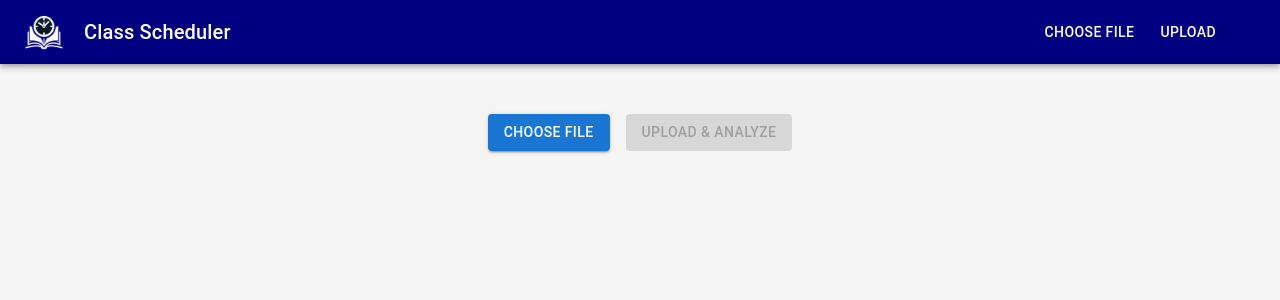
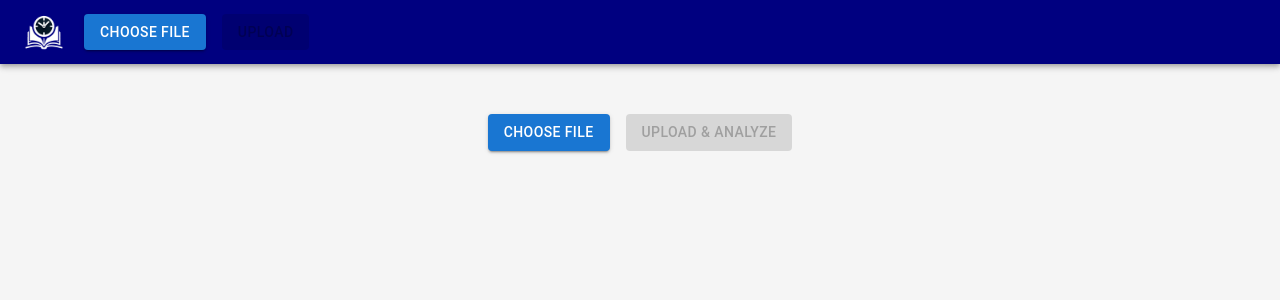
Before and after one commit to ladew222/sched_op_react, a React (Create React App) app: page / in a window 1280 px wide. Shown: the top 300 px of the page. Built offline with nearby package versions, Linux system fonts and the light colour scheme.

Commit message:
multiple file upload

```diff
--- a/src/components/CustomToolbar.js
+++ b/src/components/CustomToolbar.js
@@ -1,4 +1,4 @@
-import React from 'react';
+import React, { useState } from 'react';
 import AppBar from '@mui/material/AppBar';
 import Toolbar from '@mui/material/Toolbar';
 import Typography from '@mui/material/Typography';
@@ -6,7 +6,6 @@ import Button from '@mui/material/Button';
 import Slider from '@mui/material/Slider';
 import Box from '@mui/material/Box';
 import { styled } from '@mui/material/styles';
-
 
 // Styled components for better control over slider color
 const StyledSlider = styled(Slider)(({ theme }) => ({
@@ -34,17 +33,17 @@ const GradientButton = styled(Button)(({ theme }) => ({
 }));
 
 const CustomToolbar = ({ fileData, onOptimize, onHoldAll, sliderValues, onSliderChange }) => {
+  const [file, setStFile] = useState(null);
+  const [uploadStatus, setUploadStatus] = useState('');
 
-      // State to store the selected file for uploading
-  const [studentScheduleFile, setStudentScheduleFile] = React.useState(null);
-  const [uploadStatus, setUploadStatus] = React.useState('');
+  const handleFileChange = (event) => {
+    setStFile(event.target.files[0]);
+  };
 
-
-// Inside CustomToolbar component
-  const handleFileUpload = () => {
-    if (studentScheduleFile) {
+  const handleUpload = () => {
+    if (file) {
       const formData = new FormData();
-      formData.append('file', studentScheduleFile);
+      formData.append('file', file);
 
       fetch('/upload_student_schedule', {
         method: 'POST',
@@ -57,25 +56,20 @@ const CustomToolbar = ({ fileData, onOptimize, onHoldAll, sliderValues, onSlider
         return response.json();
       })
       .then(result => {
+        if (result.error) {
+          setUploadStatus(result.error);
+          return;
+        }
         setUploadStatus('File uploaded successfully.');
-        // Handle the successful upload here
+        // Optionally, perform an action on successful upload
+        // onOptimize(); // You can call onOptimize or similar function if needed
       })
       .catch(error => {
-        setUploadStatus('Failed to upload file.');
-        // Handle the error here
+        setUploadStatus('Failed to upload file. ' + error.message);
       });
+    } else {
+      setUploadStatus('Please select a file first.');
     }
-  };
-
-    const handleFileChange = (event) => {
-      // Get the first file in the file input (if multiple files are allowed, this would need to be adjusted)
-      const file = event.target.files[0];
-
-      // Update the studentScheduleFile state with the selected file
-      setStudentScheduleFile(file);
-
-      // Optionally reset the upload status if you have a message being displayed from a previous upload
-      setUploadStatus('');
   };
 
 
@@ -83,54 +77,56 @@ const CustomToolbar = ({ fileData, onOptimize, onHoldAll, sliderValues, onSlider
   return (
     <AppBar position="static" sx={{ backgroundColor: 'navy' }}>
       <Toolbar>
-          {/* Logo and title */}
-          <Box sx={{ display: 'flex', alignItems: 'center', flexGrow: 1 }}>
-            <img src="/logo.webp" alt="Class Scheduler Logo" style={{ marginRight: 20, height: '40px' }} />
-            <Typography variant="h6" component="div" sx={{ color: 'white' }}>
-              Class Scheduler
-            </Typography>
-          </Box>
+        {/* Logo aligned to the far left and sized small */}
+        <img src="/logo.webp" alt="Class Scheduler Logo" style={{ marginRight: 20, height: '40px', flexGrow: 0 }} />
 
-          {/* File upload and info */}
-          <Box sx={{ display: 'flex', flexDirection: 'column', alignItems: 'center', mr: 4 }}>
-          <Box sx={{ display: 'flex', flexDirection: 'row', alignItems: 'center', gap: '10px' }}> {/* Add gap between elements */}
+        {/* Title next to the logo */}
+        <Box>
           <input
-                accept=".csv"
+              accept="csv/*"
               style={{ display: 'none' }}
-                id="file-upload"
+              id="raised-button-St_file"
               type="file"
               onChange={handleFileChange}
           />
-              <label htmlFor="file-upload">
-              <Button component="span" sx={{ color: 'white', fontSize: '0.875rem' }}> {/* Adjust font size */}
+          <label htmlFor="raised-button-St_file">
+              <Button variant="contained" component="span" color="primary">
                   Choose File
               </Button>
           </label>
-              <Button onClick={handleFileUpload} sx={{ color: 'white', fontSize: '0.875rem' }}> {/* Adjust font size */}
+          <Button
+              variant="contained"
+              color="primary"
+              onClick={handleUpload}
+              sx={{ ml: 2 }}
+              disabled={!file}
+          >
               Upload
           </Button>
             </Box>
+
         {fileData && (
-              <Box sx={{ display: 'flex', flexDirection: 'column', alignItems: 'center', mt: 1 }}> {/* Add margin-top */}
-                <Typography color="inherit" sx={{ my: 1 }}>
+          <>
+            <GradientButton onClick={onOptimize}>Optimize</GradientButton>
+            <Typography color="inherit" sx={{ marginLeft: '20px', marginRight: '20px' }}>
               {fileData.name}
             </Typography>
             <Typography color="inherit">
               File size: {(fileData.size / 1024).toFixed(2)} KB
             </Typography>
+          </>
+        )}
+
+        {/* Sliders displayed if file data is available */}
+        {fileData && (
+          <Box sx={{ width: '100%', display: 'flex', justifyContent: 'space-around', padding: '10px 0' }}>
+            <StyledSliderBox sliderValues={sliderValues} onSliderChange={onSliderChange} />
           </Box>
-            )}
-          </Box>
-
-          {/* Sliders */}
-          {fileData && (
-            <StyledSliderBox sliderValues={sliderValues} onSliderChange={onSliderChange}  sx={{ width: '100%' }} />
         )}
       </Toolbar>
     </AppBar>
   );
 };
-
 
 // Component for sliders to keep CustomToolbar clean
 const StyledSliderBox = ({ sliderValues, onSliderChange }) => (
```
Lines whose indentation alone changed are shown as unchanged.
